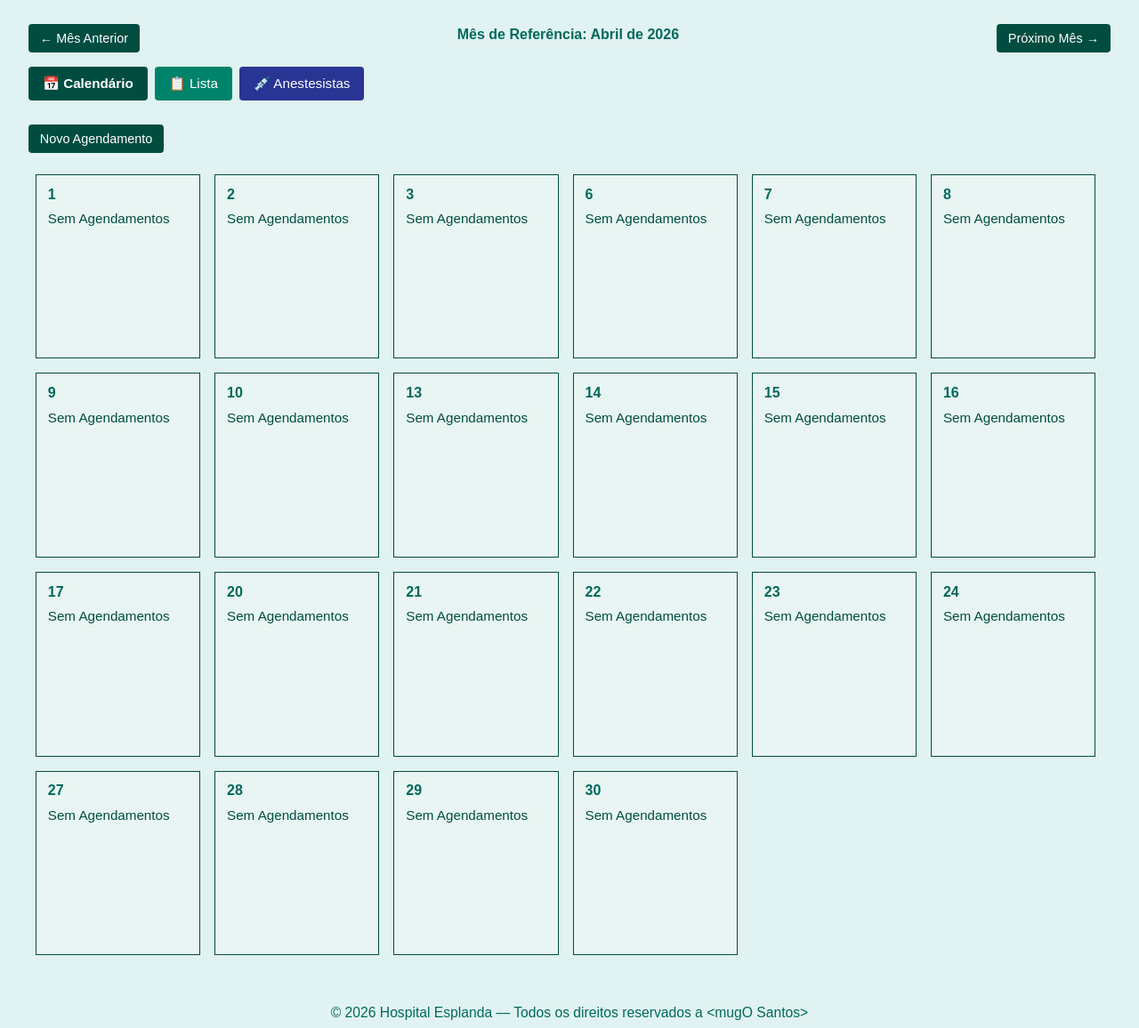
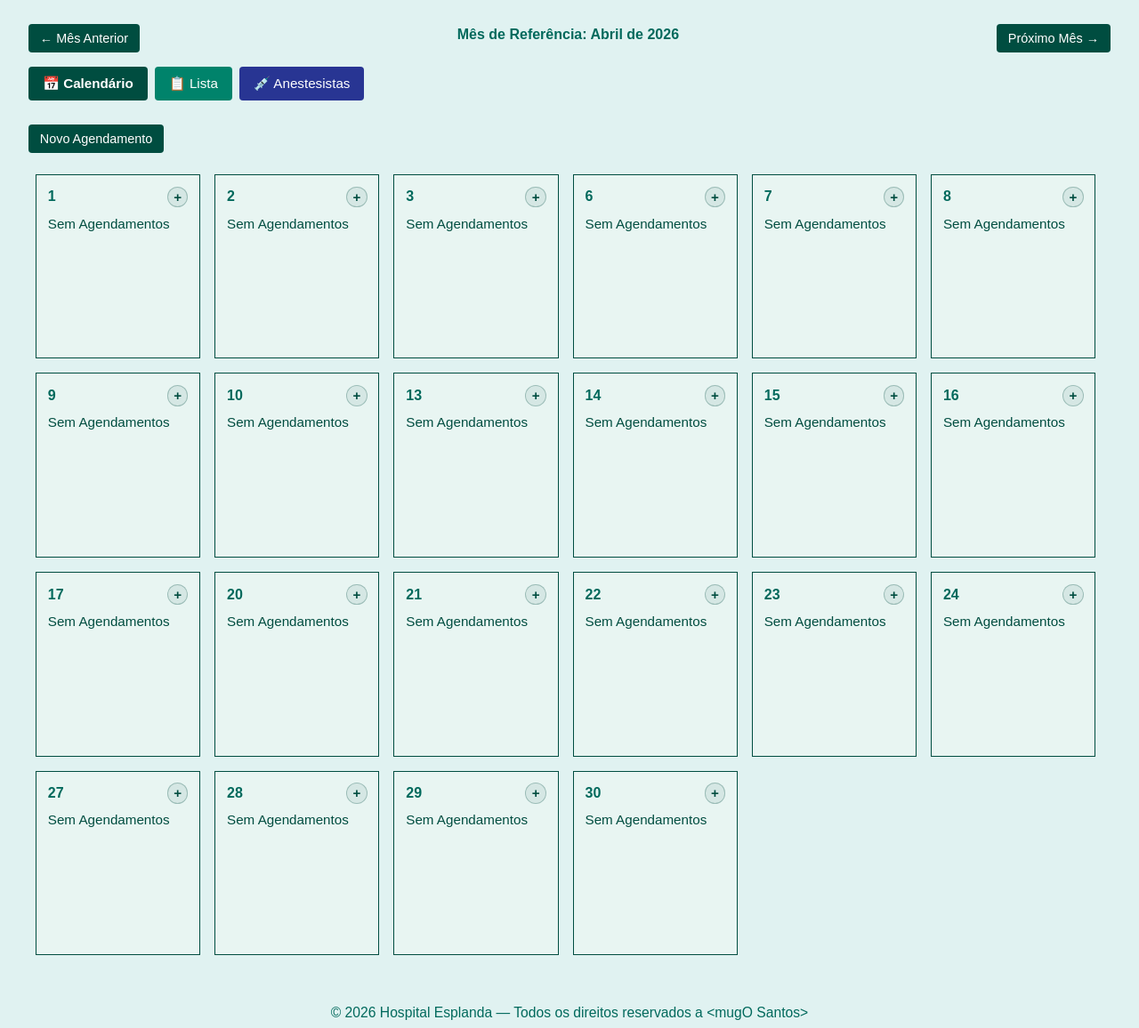
Before and after one commit to mugO-Stuff/mine, a Flask app: page / in a window 1280 px wide. Shown: the part 97-1253 px from the top of the page at 89% size. Run offline with Flask 3, Linux system fonts and the light colour scheme; a user stored in the database is signed in.

Commit message:
Adicioção de funcionalidade de agendamento

```diff
--- a/app.py
+++ b/app.py
@@ -68,6 +68,11 @@ class Agendamento(db.Model):
     quarto = db.Column(db.String(50))
     protocolo = db.Column(db.String(50))
     comprovantes = db.relationship('Comprovante', backref='agendamento', lazy=True, cascade='all, delete-orphan')
+
+    @property
+    def esta_concluido(self):
+        campos_finais = [self.protocolo, self.sala_cirurgica, self.quarto]
+        return self.data < date.today() and all(valor and str(valor).strip() for valor in campos_finais)
 
 class Medico(db.Model):
     id = db.Column(db.Integer, primary_key=True)
@@ -711,6 +716,7 @@ def create():
         return redirect(url_for('index'))
     medicos = [{'id': m.id, 'nome': m.nome, 'crm': m.crm, 'cor': m.cor} for m in Medico.query.order_by(Medico.nome).all()]
     procedimentos = [{'id': p.id, 'nome': p.nome, 'cid': p.cid} for p in Procedimento.query.order_by(Procedimento.nome).all()]
+    selected_date = request.args.get('date', '')
     if request.method == 'POST':
         nome_medico = request.form['nome_medico'].strip()
         submitted_crm = request.form['crm_medico'].strip()
@@ -747,7 +753,7 @@ def create():
         agendamento.numero_procedimento = build_numero_procedimento(agendamento.id)
         db.session.commit()
         return redirect(url_for('index'))
-    return render_template('edit.html', agendamento=None, medicos=medicos, procedimentos=procedimentos)
+    return render_template('edit.html', agendamento=None, medicos=medicos, procedimentos=procedimentos, selected_date=selected_date)
 
 @app.route('/edit/<int:id>', methods=['GET', 'POST'])
 def edit(id):
--- a/static/css/style.css
+++ b/static/css/style.css
@@ -425,6 +425,35 @@ main {
     font-size: 1rem;
 }
 
+.day-header-row {
+    display: flex;
+    align-items: center;
+    justify-content: space-between;
+    gap: 0.5rem;
+}
+
+.day-add-btn {
+    display: inline-flex;
+    align-items: center;
+    justify-content: center;
+    width: 1.35rem;
+    height: 1.35rem;
+    border-radius: 999px;
+    border: 1px solid rgba(0, 77, 64, 0.28);
+    background: rgba(0, 77, 64, 0.08);
+    color: #004d40;
+    text-decoration: none;
+    font-weight: 700;
+    font-size: 0.95rem;
+    line-height: 1;
+    flex-shrink: 0;
+}
+
+.day-add-btn:hover {
+    background: rgba(0, 77, 64, 0.16);
+    border-color: rgba(0, 77, 64, 0.45);
+}
+
 .appointments-list {
     overflow-y: auto;
     max-height: 130px;
@@ -437,6 +466,12 @@ main {
     margin: 0.4rem 0;
     padding: 0.5rem;
     border-radius: 4px;
+}
+
+.appointment-patient-done {
+    text-decoration: line-through;
+    text-decoration-thickness: 1.5px;
+    text-decoration-color: rgba(0, 77, 64, 0.75);
 }
 
 .reminder-soon {
--- a/templates/edit.html
+++ b/templates/edit.html
@@ -18,7 +18,7 @@
     <label for="cid_procedimento">CID do Procedimento:</label>
     <input type="text" id="cid_procedimento" name="cid_procedimento" value="{{ agendamento.cid_procedimento if agendamento else '' }}" required>
     <label for="data">Data:</label>
-    <input type="date" id="data" name="data" value="{{ agendamento.data.strftime('%Y-%m-%d') if agendamento else '' }}" required>
+    <input type="date" id="data" name="data" value="{{ agendamento.data.strftime('%Y-%m-%d') if agendamento else selected_date|default('') }}" required>
     <label for="hora">Hora:</label>
     <input type="time" id="hora" name="hora" value="{{ agendamento.hora.strftime('%H:%M') if agendamento else '' }}" required>
     <label for="observacao">Observação:</label>
--- a/templates/index.html
+++ b/templates/index.html
@@ -55,7 +55,12 @@
     <div class="calendar">
         {% for date, appts in appointments.items() %}
             <div class="day day-clickable" data-date="{{ date.strftime('%d/%m/%Y') }}">
-                <h3>{{ date.day }}</h3>
+                <div class="day-header-row">
+                    <h3>{{ date.day }}</h3>
+                    {% if 'user_id' in session and current_user.grau in (2, 3) %}
+                        <a class="day-add-btn" href="{{ url_for('create', date=date.strftime('%Y-%m-%d')) }}" aria-label="Novo agendamento em {{ date.strftime('%d/%m/%Y') }}">+</a>
+                    {% endif %}
+                </div>
                 {% set anest_nome = anestesista_por_dia.get(date) %}
                 {% if anest_nome %}
                     <div class="anest-tag">💉 {{ anest_nome }}</div>
@@ -63,8 +68,8 @@
                 <div class="appointments-list">
                     {% if appts %}
                         {% for appt in appts %}
-                            <div class="appointment {% if reminder_status.get(appt.id) %}{{ reminder_status.get(appt.id) }}{% endif %}" data-hora="{{ appt.hora.strftime('%H:%M') }}" data-paciente="{{ appt.nome_paciente }}" data-medico="{{ appt.nome_medico }}" data-crm="{{ appt.crm_medico }}" data-procedimento="{{ appt.procedimento }}" data-cid="{{ appt.cid_procedimento }}" data-observacao="{{ appt.observacao or '-' }}" data-protocolo="{{ appt.protocolo or '' }}"{% if 'user_id' in session %} data-numero-procedimento="{{ appt.numero_procedimento or '-' }}"{% endif %}{% if 'user_id' in session and current_user.grau in (2, 3) %} data-internacao-url="{{ url_for('internacao', id=appt.id) }}" data-internacao-pending="{{ '1' if not appt.sala_cirurgica or not appt.quarto else '0' }}" data-edit-url="{{ url_for('edit', id=appt.id) }}" data-delete-url="{{ url_for('delete', id=appt.id) }}"{% endif %}>
-                                <p>{{ appt.hora.strftime('%H:%M') }} - {{ appt.nome_paciente }}</p>
+                            <div class="appointment {% if reminder_status.get(appt.id) %}{{ reminder_status.get(appt.id) }}{% endif %}" data-hora="{{ appt.hora.strftime('%H:%M') }}" data-paciente="{{ appt.nome_paciente }}" data-medico="{{ appt.nome_medico }}" data-crm="{{ appt.crm_medico }}" data-procedimento="{{ appt.procedimento }}" data-cid="{{ appt.cid_procedimento }}" data-observacao="{{ appt.observacao or '-' }}" data-protocolo="{{ appt.protocolo or '' }}" data-concluido="{{ '1' if appt.esta_concluido else '0' }}"{% if 'user_id' in session %} data-numero-procedimento="{{ appt.numero_procedimento or '-' }}"{% endif %}{% if 'user_id' in session and current_user.grau in (2, 3) %} data-internacao-url="{{ url_for('internacao', id=appt.id) }}" data-internacao-pending="{{ '1' if not appt.sala_cirurgica or not appt.quarto else '0' }}" data-edit-url="{{ url_for('edit', id=appt.id) }}" data-delete-url="{{ url_for('delete', id=appt.id) }}"{% endif %}>
+                                <p>{{ appt.hora.strftime('%H:%M') }} - <span class="{% if appt.esta_concluido %}appointment-patient-done{% endif %}">{{ appt.nome_paciente }}</span></p>
                                 {% if 'user_id' in session %}
                                     <p><strong>Nº Procedimento:</strong> {{ appt.numero_procedimento or '-' }}</p>
                                 {% endif %}
@@ -126,7 +131,8 @@
                             const numeroProcedimento = appt.dataset.numeroProcedimento;
                             const item = document.createElement('div');
                             item.className = 'modal-appointment';
-                            item.innerHTML = '<h4>' + hora + ' - ' + paciente + '</h4>' +
+                            const concluido = appt.dataset.concluido === '1';
+                            item.innerHTML = '<h4>' + hora + ' - <span class="' + (concluido ? 'appointment-patient-done' : '') + '">' + paciente + '</span></h4>' +
                                 (numeroProcedimento ? '<p><strong>Nº Procedimento:</strong> ' + numeroProcedimento + '</p>' : '') +
                                 '<p><strong>Protocolo:</strong> ' + (protocolo || '-') + '</p>' +
                                 '<p><strong>Médico:</strong> ' + medico + ' | <strong>CRM:</strong> ' + crm + '</p>' +
@@ -218,8 +224,8 @@
                             <td class="col-hora">{{ appt.hora.strftime('%H:%M') }}</td>
                             <td>
                                 {% set first_name = appt.nome_paciente.split()[0] if appt.nome_paciente else '-' %}
-                                <span class="patient-name-full">{{ appt.nome_paciente }}</span>
-                                <span class="patient-name-short">{{ first_name }}</span>
+                                <span class="patient-name-full {% if appt.esta_concluido %}appointment-patient-done{% endif %}">{{ appt.nome_paciente }}</span>
+                                <span class="patient-name-short {% if appt.esta_concluido %}appointment-patient-done{% endif %}">{{ first_name }}</span>
                             </td>
                             <td>{{ appt.protocolo or '-' }}</td>
                             {% if 'user_id' in session %}
@@ -246,7 +252,7 @@
                                     </div>
 
                                     <div id="mobile-info-{{ appt.id }}" class="mobile-info-panel">
-                                        <p><strong>Paciente:</strong> {{ appt.nome_paciente }}</p>
+                                        <p><strong>Paciente:</strong> <span class="{% if appt.esta_concluido %}appointment-patient-done{% endif %}">{{ appt.nome_paciente }}</span></p>
                                         <p><strong>Nº Procedimento:</strong> {{ appt.numero_procedimento or '-' }}</p>
                                         <p><strong>Data:</strong> {{ appt.data.strftime('%d/%m/%Y') }}</p>
                                         <p><strong>Hora:</strong> {{ appt.hora.strftime('%H:%M') }}</p>
```
